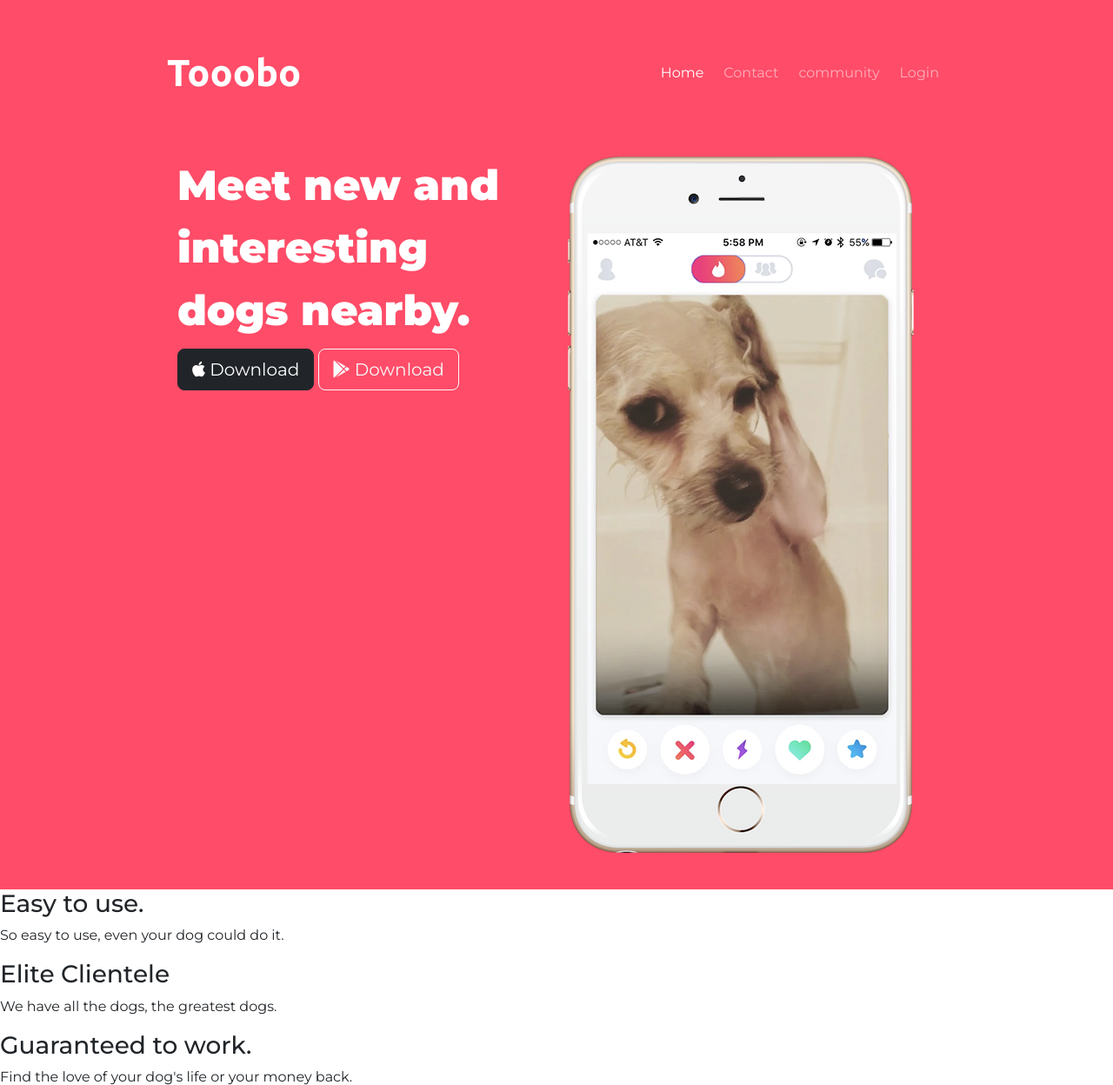
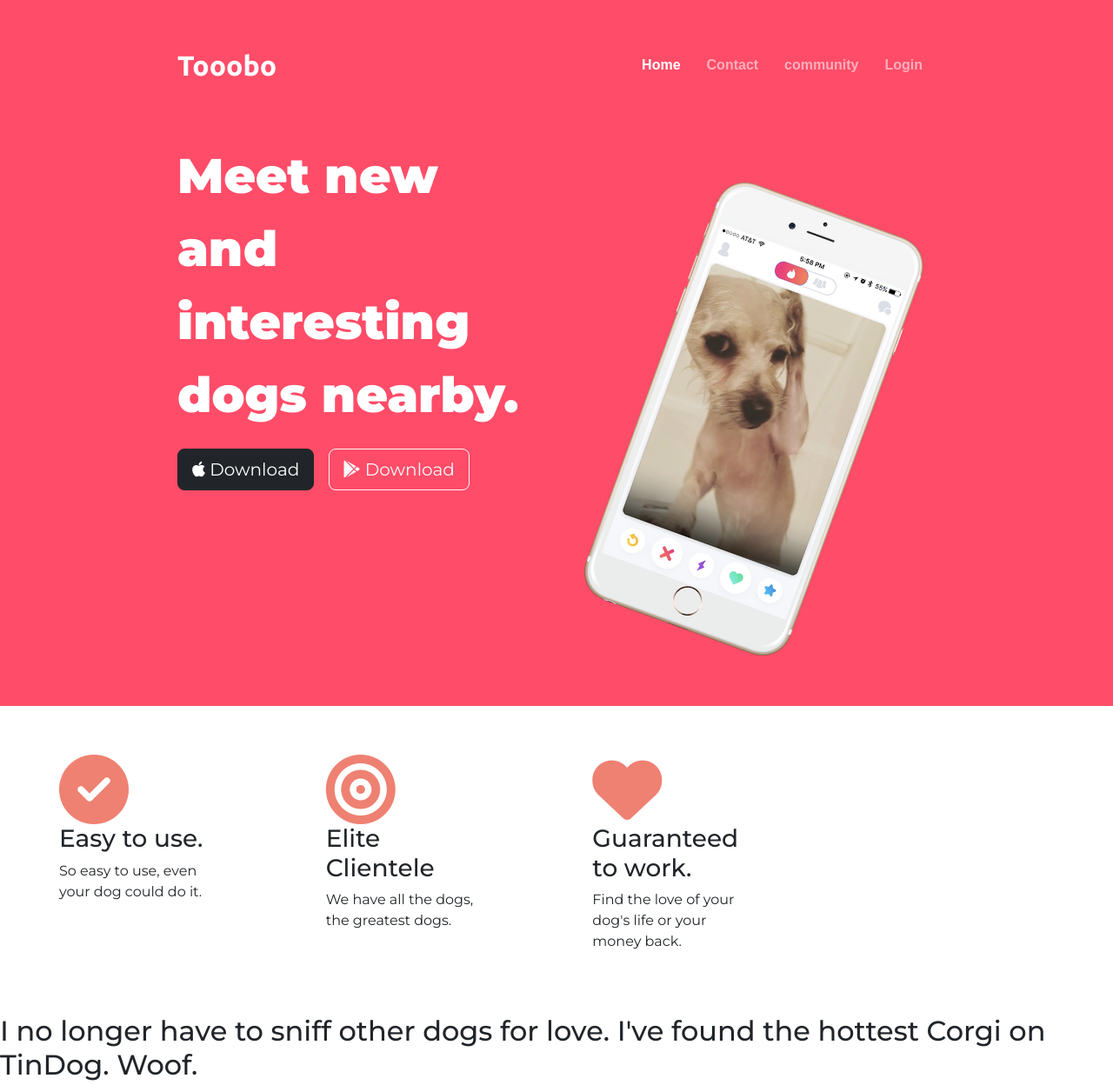
Before and after one commit to Ishesensei/TinDog-Start-master, a plain HTML site: page index.html in a window 1280 px wide. Shown: the top 1248 px of the page at 87% size. Drawn offline with nearby package versions, Linux system fonts and the light colour scheme.

Commit message:
make section 2 style

```diff
--- a/index.html
+++ b/index.html
@@ -9,9 +9,9 @@
   <!-- Bootstrap css -->
   <link rel="stylesheet" href="css/bootstrap.css">
 
-  <!-- Google Fonts -->
+  <!-- Google  Fonts -->
   <link
-    href="https://fonts.googleapis.com/css2?family=Montserrat:wght@100;300;400;500;900&family=Ubuntu:wght@300;400;700&display=swap"
+    href="https://fonts.googleapis.com/css2?family=Montserrat:wght@100;300;400;500;700;800;900&family=Ubuntu:wght@300;400;700&display=swap"
     rel="stylesheet">
 
   <!-- Font Awesome java -->
@@ -58,16 +58,17 @@
       <!-- Title -->
       <div class="row">
 
-        <div class="col-lg-6 col-md-12">
+        <!-- <div class="col-lg-6 col-md-12"> -->
+          <div class="col-lg-6">
           <h1 class="text-white">Meet new and interesting dogs nearby.</h1>
-          <button class="btn btn-dark btn-lg" type="button">
+          <button class="btn btn-dark btn-lg download-button" type="button">
             <i class="fa-brands fa-apple"></i> Download</button>
-          <button class="btn btn-outline-light btn-lg" type="button">
+          <button class="btn btn-outline-light btn-lg download-button" type="button">
             <i class="fa-brands fa-google-play"></i> Download</button>
         </div>
 
-        <div class="col-lg-6 col-md-12">
-          <img src="images/iphone6.png" alt="iphone-mockup">
+        <div class="col-lg-6">
+          <img class="hero-iphone" src="images/iphone6.png" alt="iphone-mockup">
         </div>
 
 
@@ -82,15 +83,26 @@
 
   <section id="features">
 
+   <div class="row mx-2 my-2">
+    <div class="col-lg-2 col-md-3 col-sm-12 mx-5 my-5">
+      <i class="fa-sharp fa-solid fa-circle-check icon-features"></i>
       <h3>Easy to use.</h3>
       <p>So easy to use, even your dog could do it.</p>
+    </div>
 
+    <div class="col-lg-2 col-md-3 col-sm-12 mx-5 my-5">
+      <i class="fa-solid fa-bullseye icon-features"></i>
       <h3>Elite Clientele</h3>
        <p>We have all the dogs, the greatest dogs.</p>
+     </div>
 
+     <div class="col-lg-2 col-md-3 col-sm-12 mx-5 my-5">
+      <i class="fa-solid fa-heart icon-features"></i>
        <h3>Guaranteed to work.</h3>
        <p>Find the love of your dog's life or your money back.</p>
+   </div>
 
+    </div>
   </section>
 
 
--- a/styles.css
+++ b/styles.css
@@ -5,8 +5,9 @@ body {
 
 }
 
-h1 { font-family: 'Montserrat', sans-serif;
-    font-size: 3rem;
+h1 {
+    font-family: 'Montserrat', sans-serif;
+    font-size: 3.5rem;
     font-weight: 900;
     line-height: 1.5;
 
@@ -31,27 +32,49 @@ font-family: 'Ubuntu', sans-serif; */
 }
 
 .navbar {
+    padding-right: 12px;
+    padding-left: 12px;
     padding-bottom: 3.5rem;
 }
 
-.navbar-brand{
+.navbar-brand {
     font-family: "Ubuntu", sans-serif;
     font-weight: bold;
-    font-size: 2.7rem;
+    font-size: 2rem;
 }
 
 .row {
     margin-left: 0;
-margin-right: 0;
+    margin-right: 0;
 }
 
 .navbar-expand-lg .navbar-nav .nav-item {
     padding-left: 15px;
-    padding-right: 15
+    padding-right: 15px;
+}
 
+.nav-link {
+    font-family: "montderrat", sans-serif;
+    font-weight: 800;
+    font-size: 1rem;
+}
 
+.download-button {
+    margin-top: 12px;
+    margin-bottom: 12px;
+    margin-right: 12px;
+    margin-left: 0px;
+}
 
+.hero-iphone {
+    transform-origin: bottom;
+    margin-top: 50px;
+    margin-bottom: 50px;
+    transform: rotate(20deg);
+    width: 60%;
+}
 
-
-    px;
+.icon-features {
+    font-size: 5rem;
+    color:#ef8172;
 }
```
Lines whose indentation alone changed are shown as unchanged.
